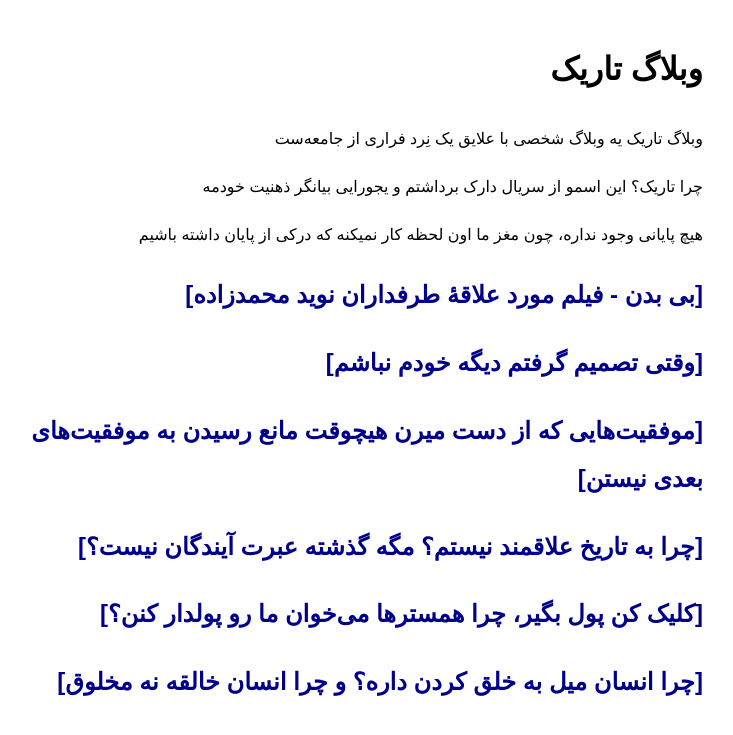
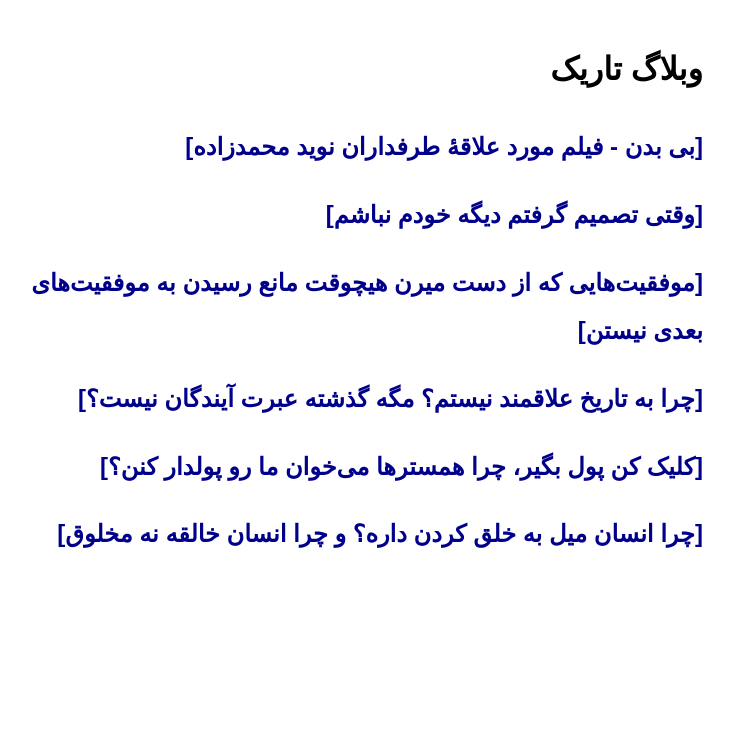
Before and after one commit to darkblog/darkblog.github.io, a Jekyll site: the page built from index.html, in a window 1280 px wide. Shown: the top 735 px of the page, without its empty margins (442-1175 px from the left). Built offline with Jekyll 4.4.1, drawn with Linux system fonts in a browser that asks for light colours.

Commit message:
Update index.html

```diff
--- a/index.html
+++ b/index.html
@@ -12,9 +12,6 @@ layout: compress
 </head>
 <body>
 <h1>وبلاگ تاریک</h1>
-<p>وبلاگ تاریک یه وبلاگ شخصی با علایق یک نِرد فراری از جامعه‌ست</p>
-<p>چرا تاریک؟ این اسمو از سریال دارک برداشتم و یجورایی بیانگر ذهنیت خودمه</p>
-<p>هیچ پایانی وجود نداره، چون مغز ما اون لحظه کار نمیکنه که درکی از پایان داشته باشیم</p>
 {% for post in site.posts %}
 <h2><a href="{{ site.url }}{{ post.url }}">[{{ post.title }}]</a></h2>
 {% endfor %}
```
